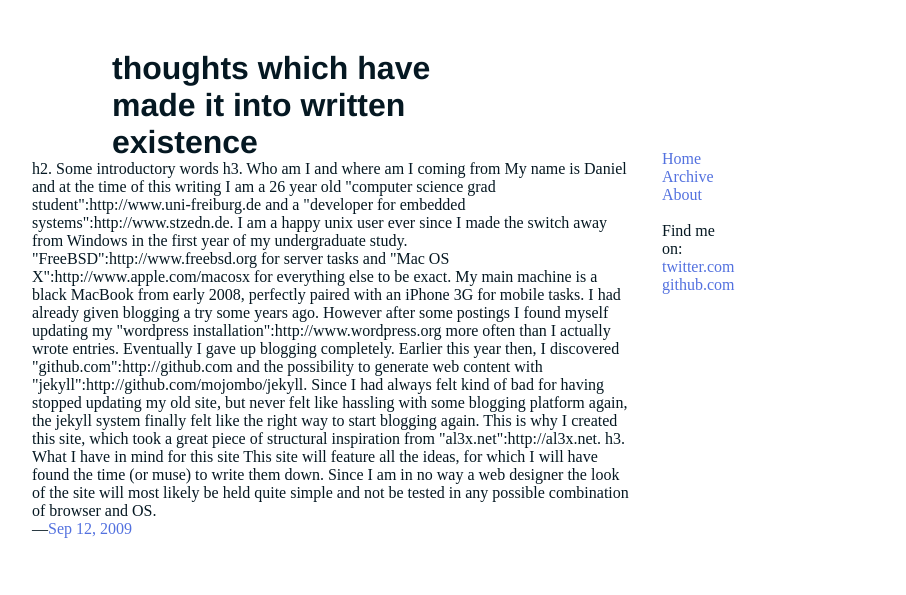
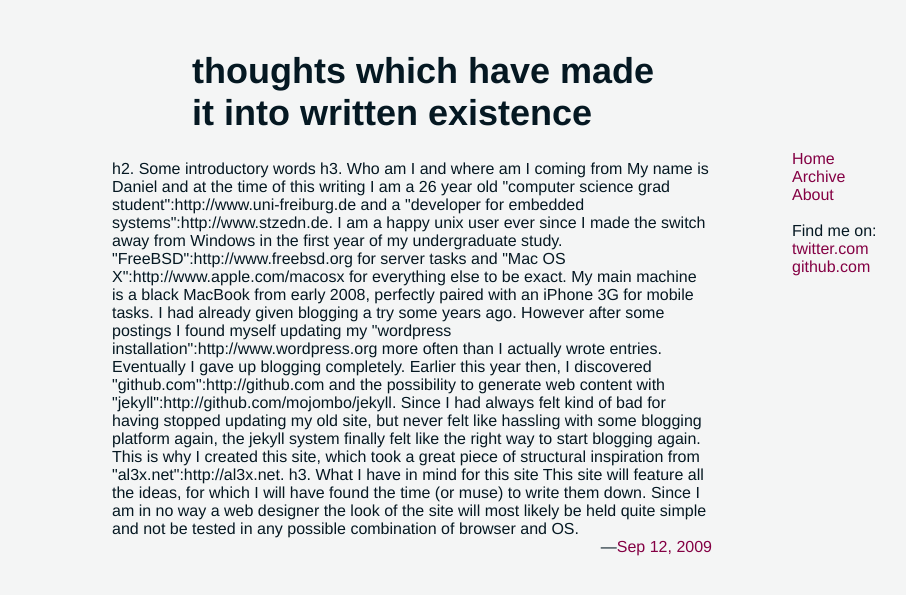
Before and after one commit to mrtazz/mrtazz.github.com, a Jekyll site: the page built from index.html, in a window 1280 px wide. Shown: the top 595 px of the page, without its empty margins (138-1044 px from the left). Built offline with Jekyll 4.4.1, drawn with Linux system fonts in a browser that asks for light colours; Markdown is read by kramdown in place of the engine named in the settings.

Commit message:
centered header and content margin around h and p elements

```diff
--- a/css/style.css
+++ b/css/style.css
@@ -4,32 +4,36 @@
 }
 
 body {
-    background-color: ##F2E0F2;
+    /*background-color: #FEF9E8;*/
+    background-color: #F4F5F5;
     color: #051822;
-    font-family: "Times New Roman", serif;
+    font-family: "Helvetica","Arial", serif;
 
+}
+
+#wrapper {
+    background-color: #F2E0F2;
 }
 
 #header {
     position: absolute;
     top: 50px;
-    left: 250px;
-    width: 400px;
+    left: 330px;
+    width: 480px;
     font-family: "Helvetica", "Arial", sans-serif;
 }
 
 #content {
     position: absolute;
-    left: 170px;
+    left: 250px;
     top: 160px;
     width: 600px;
 }
-
 .menu {
     position: absolute;
-    left: 800px;
+    left: 930px;
     top: 150px;
-    width: 75px;
+    width: 100px;
 }
 
 ul.nobullet {
@@ -37,16 +41,35 @@ ul.nobullet {
 }
 
 a:link {
-  color: #5371DF;
+  color: #840044;
   text-decoration: none;
 }
 
 a:visited {
-  color: #7243C9;
+  color: #840044;
   text-decoration: none;
 }
 
 a:hover {
-  color: #5371DF;
+  color: #840044;
   text-decoration: underline;
 }
+
+h1 {
+    font-size:36px;
+    margin-bottom: 15px;
+}
+h2 {
+    font-size:24px;
+    margin-bottom: 15px;
+}
+p {
+    margin-bottom: 15px;
+}
+/* single post page layout */
+.postcontent {
+    width: 550px;
+}
+.postdate {
+   text-align: right;
+}
```
